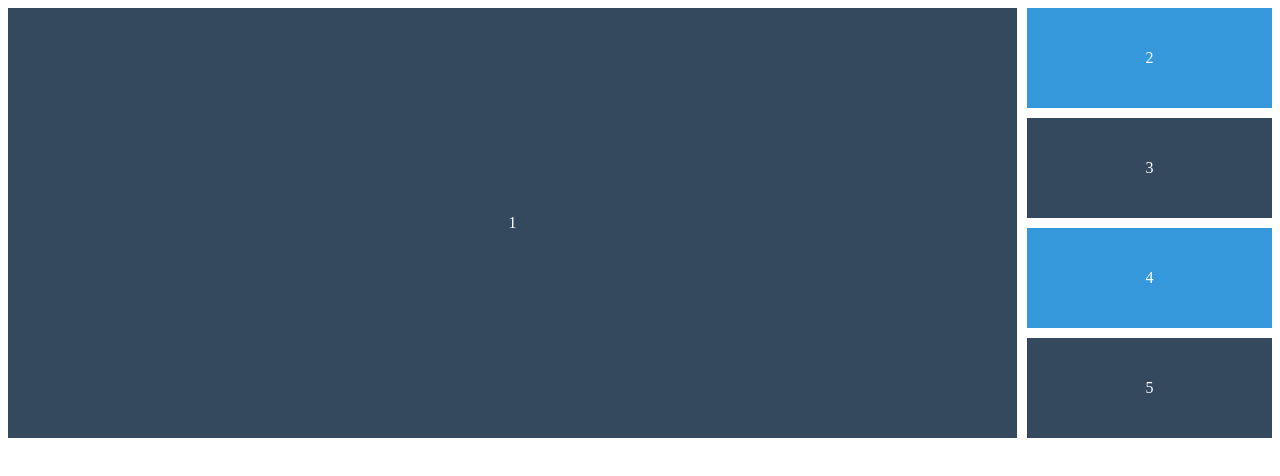
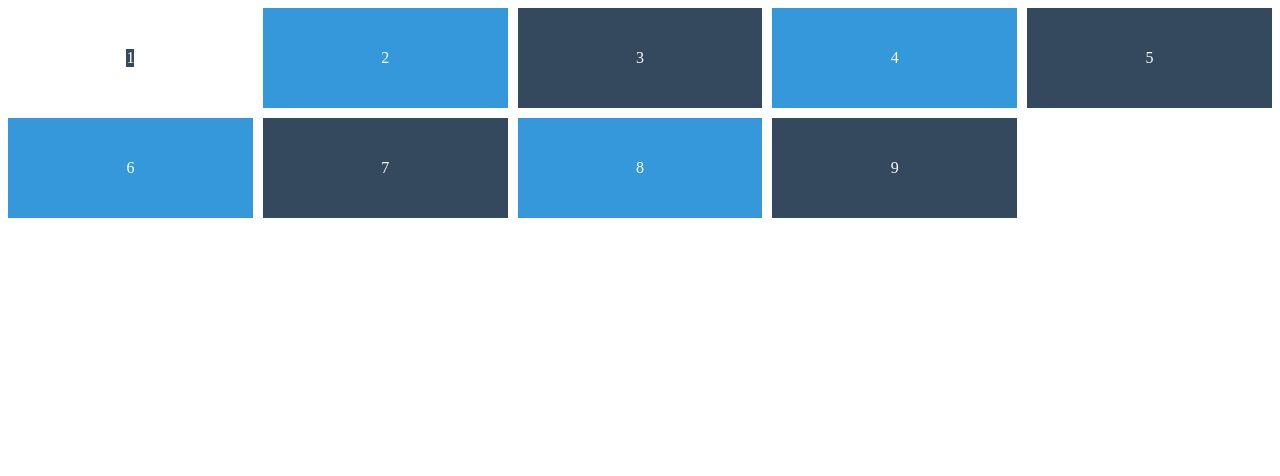
Before and after one commit to hmy0015/likelion_study_gitfth, a plain HTML site: page Day4_Flex_CSS_Grid/grid.html in a window 1280 px wide. Drawn offline with Linux system fonts and the light colour scheme.

Commit message:
#2.13 Justify, Align, Place Self

```diff
--- a/Day4_Flex_CSS_Grid/grid.html
+++ b/Day4_Flex_CSS_Grid/grid.html
@@ -26,10 +26,9 @@
             background-color: #34495e;
         }
         .box:first-child {
-            /* grid area는 span과 비슷한 기능으로
-            grid-area: row start, column start, row end, column end 순으로 값을 주면 됨
-            값을 두 개만 넣으면 row, column의 값으로 생각함 */
-            grid-area: span 4 / span 4;
+            /* justify는 전체 아이템에 대해서 적용했지만, place-self는 하나의 아이템 대해서만 적용됨
+            place-self : align값 justify값; */
+            place-self: center center;
         }
     </style>
 </head>
@@ -42,6 +41,10 @@
         <div class="box">3</div>
         <div class="box">4</div>
         <div class="box">5</div>
+        <div class="box">6</div>
+        <div class="box">7</div>
+        <div class="box">8</div>
+        <div class="box">9</div>
     </div>
 
 </body>
```
